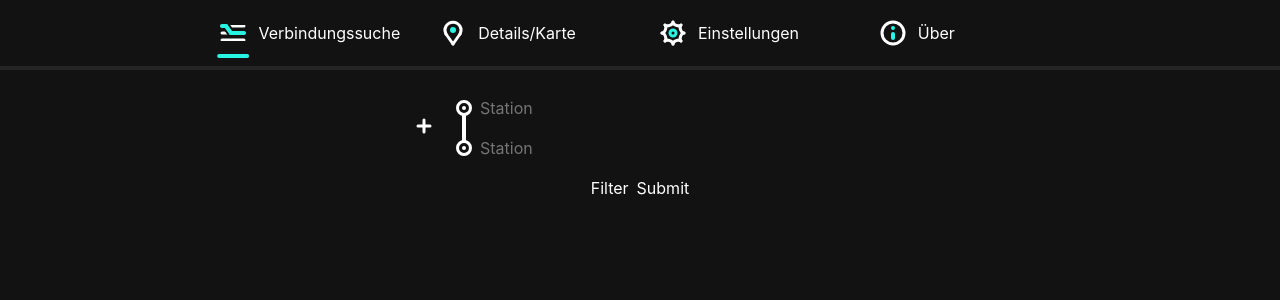
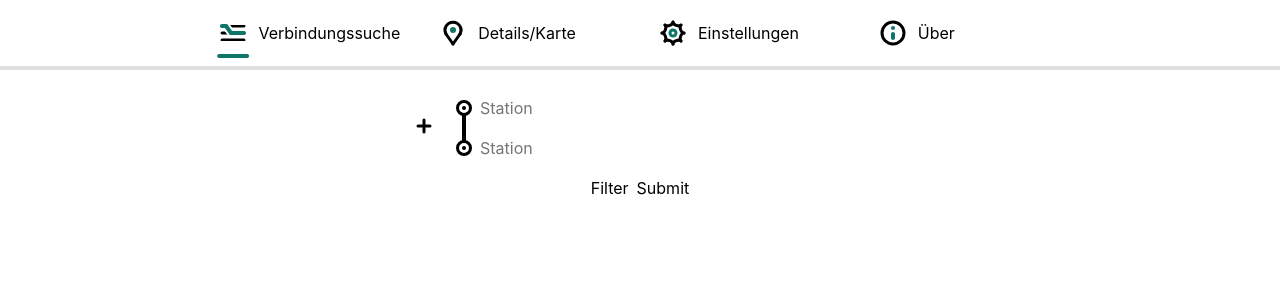
Before and after one commit to dabund24/vahrplan, a SvelteKit app: page / in a window 1280 px wide. Shown: the top 300 px of the page. Built offline with nearby package versions, Linux system fonts and the light colour scheme.

Commit message:
improve visual appearance on mobile devices

```diff
--- a/src/app.html
+++ b/src/app.html
@@ -1,8 +1,8 @@
 <!doctype html>
-<html lang="en" data-color="green" data-theme="dark">
+<html lang="en" data-color="green" data-theme="light">
 	<head>
 		<meta charset="utf-8" />
-		<meta name="viewport" content="width=device-width, initial-scale=1.0 minimum-scale=1, viewport-fit=cover">
+		<meta name="viewport" content="width=device-width, initial-scale=1.0, minimum-scale=1, viewport-fit=cover">
 		%sveltekit.head%
 	</head>
 	<body data-sveltekit-preload-data="hover">
--- a/src/lib/components/MainForm.svelte
+++ b/src/lib/components/MainForm.svelte
@@ -172,9 +172,7 @@
 	.location-inputs {
         width: 100%;
 	}
-	.input-container {
-		width: min(100%, 30rem);
-	}
+
 	.input-container:last-child .add-button {
 		visibility: hidden;
 	}
--- a/src/lib/components/Modal.svelte
+++ b/src/lib/components/Modal.svelte
@@ -40,9 +40,12 @@
 		padding: 0;
 	}
 	dialog::backdrop {
-		background-color: var(--background-color--opaque);
-		backdrop-filter: var(--blur);
-		-webkit-backdrop-filter: var(--blur);
+		background: var(--background-color--opaque, #ffffffe0);
+		backdrop-filter: var(--blur, blur(3px));
+		-webkit-backdrop-filter: var(--blur, blur(3px));
+	}
+	:global([data-theme="dark"]) dialog::backdrop {
+        background: var(--background-color--opaque, #121212e0);
 	}
 
 	dialog[open] {
--- a/src/lib/components/leaflet/Popup.svelte
+++ b/src/lib/components/leaflet/Popup.svelte
@@ -65,9 +65,6 @@
 		& > i {
 			white-space: nowrap;
 		}
-		& > .line--vertical {
-			flex-shrink: 0;
-		}
 		align-items: center;
 	}
 	.icon {
@@ -76,12 +73,20 @@
 		position: relative;
 	}
 	.middle {
+        display: flex;
+        width: 16px;
 		justify-content: center;
-		justify-items: center;
+		align-items: center;
+		flex-shrink: 0;
+		& > * {
+			flex-shrink: 0;
+            width: 16px;
+		}
 	}
 	.filler-icon {
 		display: flex;
 		margin: auto -6px;
+		flex-shrink: 0;
 	}
 	.line--vertical {
 		margin: 0 auto;
--- a/src/routes/+layout.svelte
+++ b/src/routes/+layout.svelte
@@ -12,7 +12,6 @@
 
 <style>
 	.app {
-		min-height: 100vh;
 		display: grid;
 		grid-template-rows: auto 1fr;
         -webkit-overflow-scrolling: touch;
@@ -37,7 +36,11 @@
 
     @media screen and (min-width: 1000px) {
 		.app {
-            height: 100vh;
+            position: fixed;
+            top: 0;
+            left: 0;
+            width: 100%;
+            height: 100%;
 		}
     }
 </style>
--- a/src/routes/+page.svelte
+++ b/src/routes/+page.svelte
@@ -90,7 +90,7 @@
 	.main-application {
 		padding: 1rem;
 		box-sizing: border-box;
-		--connection-width--min-threshold: 10em;
+		--connection-width--min-threshold: 11em;
 		--connection-width--max-threshold: 40em;
 		--display-width: calc(100vw - 2rem);
 		--connection-width: clamp(
@@ -104,13 +104,18 @@
 			calc(var(--connection-width--max-threshold) * (var(--connection-count)))
 		);
         width: fit-content;
+		min-width: 100vw;
 	}
 
     @media screen and (min-width: 1000px) {
+		.form {
+			left: 0;
+		}
 		.main-application {
 			container-type: inline-size;
             --display-width: 100cqw;
             width: auto;
+			min-width: 0;
 		}
     }
 </style>
--- a/src/routes/JourneyDiagram.svelte
+++ b/src/routes/JourneyDiagram.svelte
@@ -5,9 +5,9 @@
 	export let nodes: JourneyNode[];
 </script>
 
-<div class="flex-column">
+<div class="flex-column diagram-column">
 	{#each nodes as node}
-		<div class="flex-row">
+			<div class="flex-row diagram-box">
 			<JourneyDiagramElement
 				blocks={node.blocks}
 				depth={node.depth}
@@ -20,7 +20,3 @@
 		</div>
 	{/each}
 </div>
-
-<style>
-
-</style>
--- a/src/routes/JourneyDiagramElement.svelte
+++ b/src/routes/JourneyDiagramElement.svelte
@@ -57,17 +57,30 @@
 	}
 
 	.diagram-element {
-		width: var(--connection-width);
+		width: calc(var(--connection-width) + 2 * var(--line-width));
+		margin: 0 calc(-1 * var(--line-width));
 		height: fit-content;
 		border-radius: 50vh;
 		padding: 4px 0;
 		text-align: center;
 		align-items: stretch;
+		transition: border-radius .4s, border .4s, background-color .4s;
 		&[aria-current="true"] {
 			border-color: var(--accent-color);
 		}
 	}
 
+	:global(.diagram-box:has(> .diagram-column > :first-child > .diagram-element[aria-current="true"])) > .diagram-element[aria-current="true"] {
+		border-top-right-radius: 0;
+        border-bottom-right-radius: 0;
+		border-right-color: transparent;
+	}
+
+    :global(.diagram-box:has(> .diagram-element[aria-current="true"]) > .diagram-column > :first-child) > .diagram-element[aria-current="true"] {
+        border-top-left-radius: 0;
+        border-bottom-left-radius: 0;
+		border-left-color: transparent;
+    }
 
     :global(:root[data-theme="dark"]) .time {
 		border: transparent solid 2px;
--- a/src/routes/JourneySummary.svelte
+++ b/src/routes/JourneySummary.svelte
@@ -164,7 +164,8 @@
 		width: var(--diagram-width);
 		transition: width 0.4s var(--cubic-bezier);
 		& > :first-child {
-			padding: 1rem 0 0.5rem;
+			padding: 1rem .5rem .5rem;
+			margin: 0 -.5rem;
 			background-color: var(--background-color--opaque);
 			backdrop-filter: var(--blur);
 			-webkit-backdrop-filter: var(--blur);
--- a/src/routes/SummaryStationIcon.svelte
+++ b/src/routes/SummaryStationIcon.svelte
@@ -82,6 +82,7 @@
 		border: var(--border);
 		background-color: var(--background-color--opaque);
 		backdrop-filter: var(--blur);
+		-webkit-backdrop-filter: var(--blur);
 		translate: calc(16px - 50%) 0;
 	}
 </style>
--- a/src/routes/styles.css
+++ b/src/routes/styles.css
@@ -86,10 +86,10 @@
 
 	--overflow-content: hidden;
 
-	--blur: none;
+	--blur: blur(3px);
 	--map-filter: none;
 	--border: var(--line-width) solid var(--foreground-color--opaque);
-	--cubic-bezier: cubic-bezier(.22,.61,.36,1);
+	--cubic-bezier: cubic-bezier(0.22, 0.61, 0.36, 1);
 
 	font-size: 18px;
 }
@@ -100,7 +100,7 @@
 	}
 	:root[data-theme="dark"] {
 		--map-filter: brightness(0.6) invert(1) contrast(3) hue-rotate(200deg) saturate(0.3)
-		brightness(0.7);
+			brightness(0.7);
 	}
 }
 
@@ -168,11 +168,19 @@ details[open] summary::after {
 	width: var(--line-length);
 }
 
+html, body {
+	overscroll-behavior: none;
+}
+
 body {
 	font-family: var(--font-family);
 	color: var(--foreground-color);
 	background-color: var(--background-color);
 	margin: 0;
+}
+
+body:has(dialog[open]) {
+	overflow: hidden;
 }
 
 body,
@@ -195,6 +203,7 @@ button {
 input,
 button {
 	background-color: transparent;
+	color: var(--foreground-color);
 	border: none;
 	font: inherit;
 	padding: 0;
@@ -371,14 +380,14 @@ header {
 }
 
 .transition {
-	height: .5rem;
+	height: 0.5rem;
 	width: 100%;
 	background: linear-gradient(to bottom, var(--background-color--opaque), transparent);
 }
 
 .button--small {
 	display: flex;
-	padding: .5rem;
+	padding: 0.5rem;
 }
 
 @media screen and (max-width: 1500px) {
@@ -388,8 +397,8 @@ header {
 }
 
 @media screen and (min-width: 1000px) {
+	html,
 	body {
-		overflow-y: hidden;
-		height: 100vh;
+		margin: 0;
 	}
 }
```
